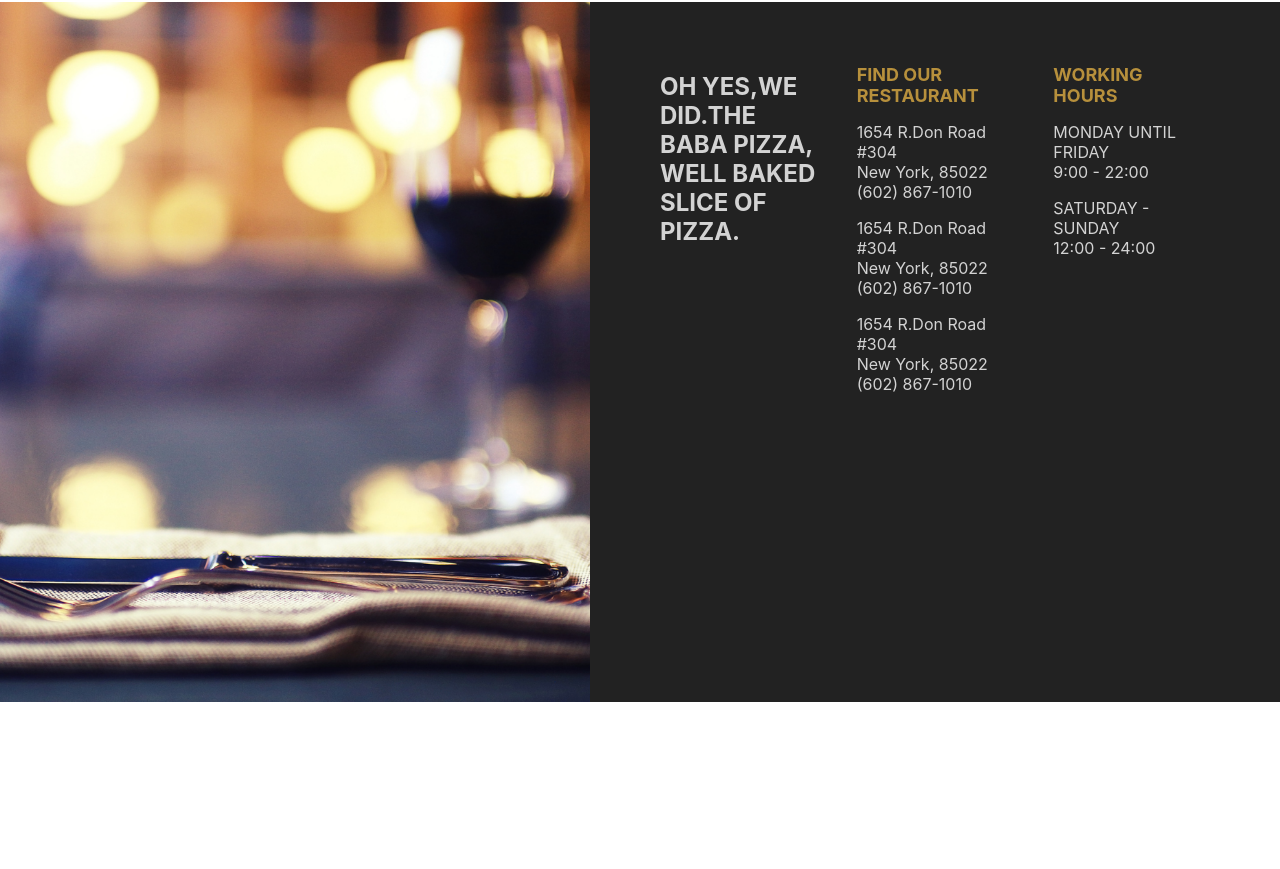
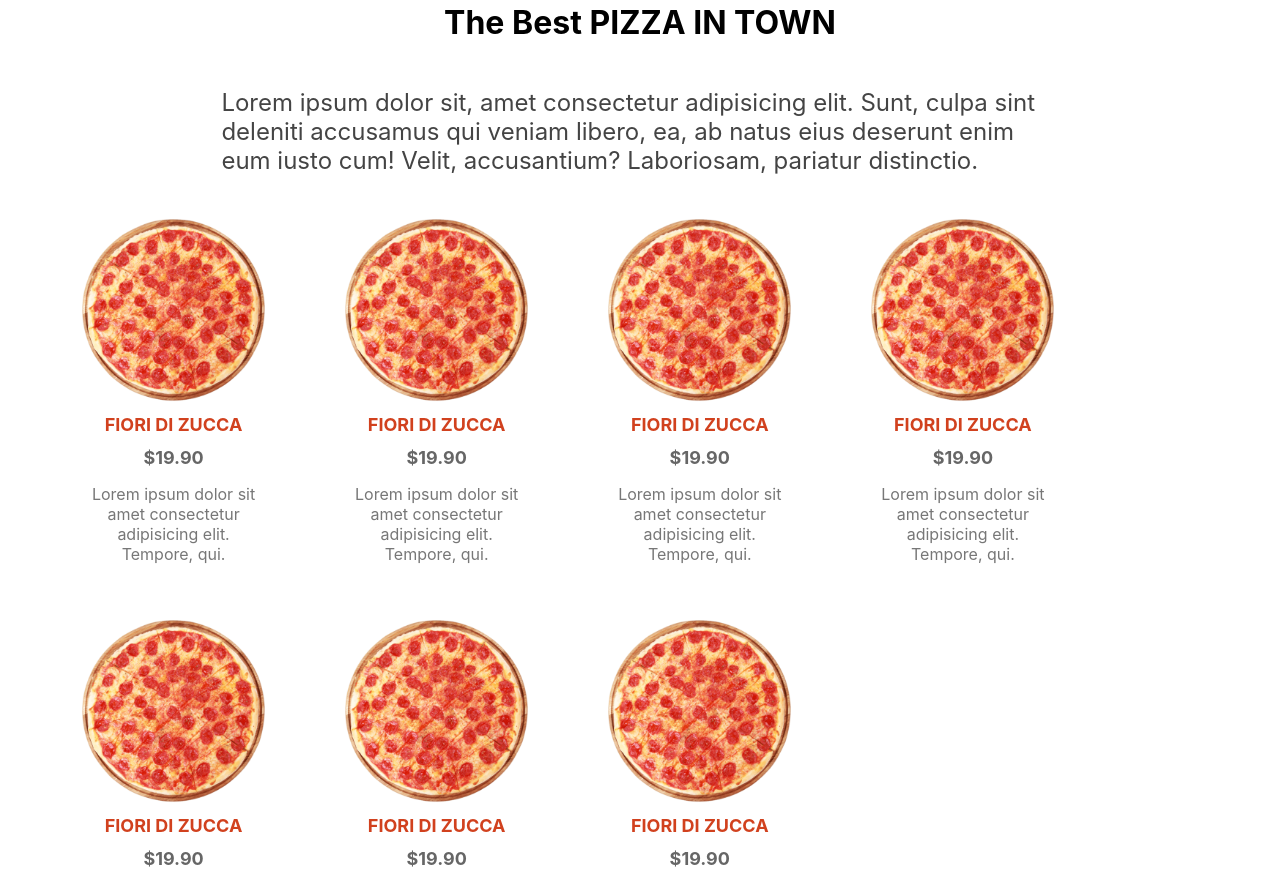
Before and after one commit to elcinp/nextjs-foodOrderingApp, a Next.js app: page / in a window 1280 px wide. Shown: the part 838-1707 px from the top of the page. Before the commit the page ends 1540 px from the top, so only its background shows below. Built offline with nearby package versions, Linux system fonts and the light colour scheme.

Commit message:
PizzaList component added

```diff
--- a/components/PizzaList.js
+++ b/components/PizzaList.js
@@ -1,9 +1,20 @@
 import styles from '../styles/PizzaList.module.css'
+import PizzaCard from './PizzaCard'
 
 const PizzaList = () => {
   return (
     <div className={styles.container}>
-
+        <h1 className={styles.title}>The Best PIZZA IN TOWN</h1>
+        <p className={styles.desc}>Lorem ipsum dolor sit, amet consectetur adipisicing elit. Sunt, culpa sint deleniti accusamus qui veniam libero, ea, ab natus eius deserunt enim eum iusto cum! Velit, accusantium? Laboriosam, pariatur distinctio.</p>
+        <div className={styles.wrapper}>
+            <PizzaCard/>
+            <PizzaCard/>
+            <PizzaCard/>
+            <PizzaCard/>
+            <PizzaCard/>
+            <PizzaCard/>
+            <PizzaCard/>
+        </div>
     </div>
   )
 }
```
